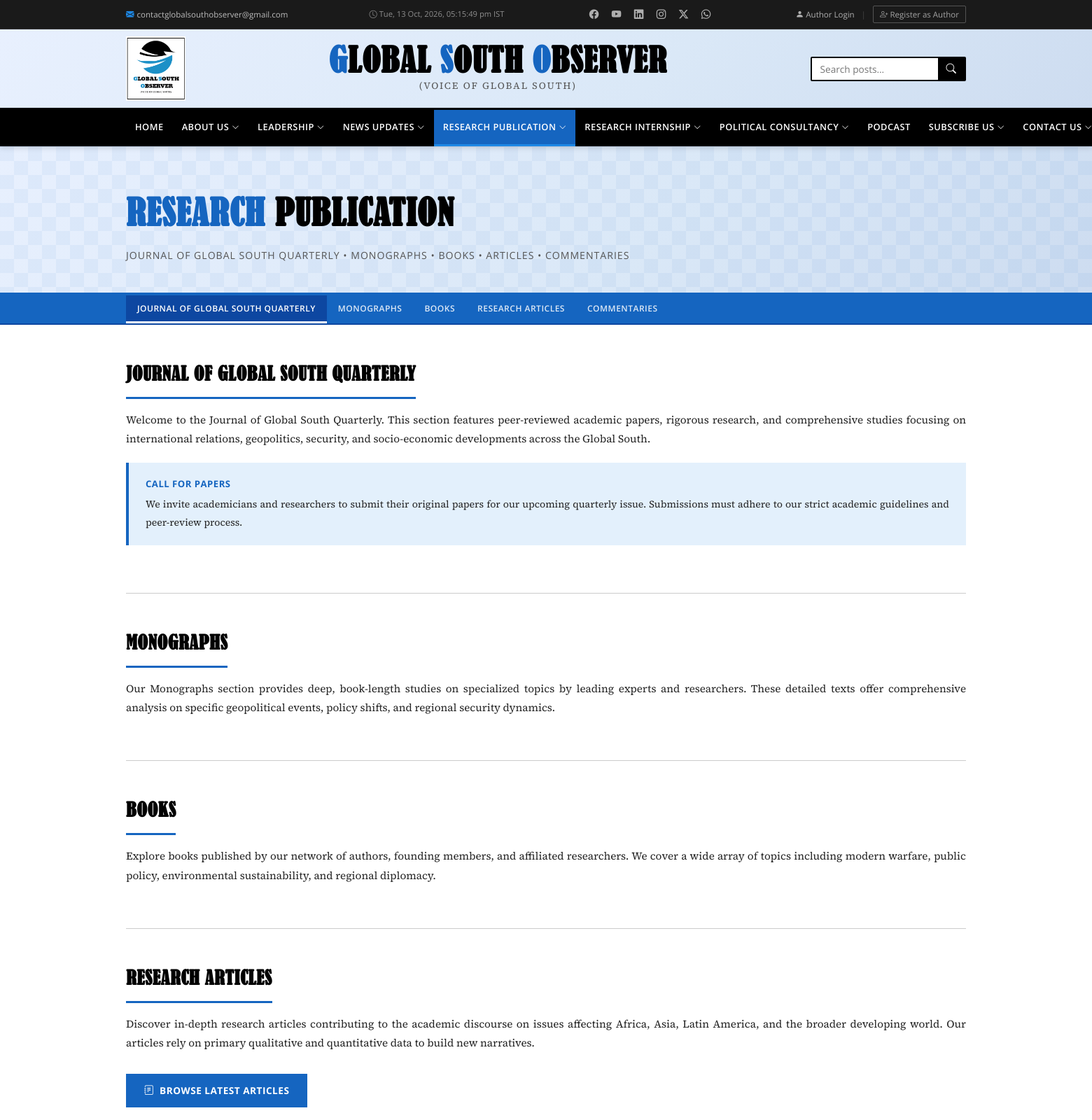
After one commit to 21mcs109/GlobalSouthObserver, a Django app: page /research-publication/ in a window 1560 px wide; the page is wider, and only the part inside the window is pictured. The commit adds this page. Shown: the top 1600 px of that part at 70% size. Run offline with Django 5.2, Linux system fonts and the light colour scheme; some web fonts are replaced.

Commit message:
RESEARCH PUBLICATION in main menu added

```diff
--- a/gso2/observer/context_processors.py
+++ b/gso2/observer/context_processors.py
@@ -38,6 +38,17 @@ def site_context(request):
                     {'name': 'Arctic & North America', 'url': 'news', 'anchor': '?category=arctic-north-america'},
                 ]
             },
+            # ── NEW SECTION ADDED HERE ──
+            # ── UPDATED SECTION ──
+            {
+                'name': 'Research Publication', 'url': 'research_publication', 'subs': [
+                    {'name': 'Journal of Global South Quarterly', 'url': 'research_publication', 'anchor': '#journal'},
+                    {'name': 'Monographs', 'url': 'research_publication', 'anchor': '#monographs'},
+                    {'name': 'BOOKS', 'url': 'research_publication', 'anchor': '#books'},
+                    {'name': 'Research Articles', 'url': 'research_publication', 'anchor': '#research-articles'},
+                    {'name': 'Commentaries', 'url': 'research_publication', 'anchor': '#commentaries'},
+                ]
+            },
             {
                 'name': 'Research Internship', 'url': 'internships', 'subs': [
                     {'name': 'Certificate Courses', 'url': 'internships', 'anchor': '#certificate'},
--- a/gso2/observer/forms.py
+++ b/gso2/observer/forms.py
@@ -86,11 +86,12 @@ class PostSubmissionForm(forms.ModelForm):
     )
     class Meta:
         model  = Post
-        fields = ['title','category','image','keywords','content']
+        fields = ['title','category','image','image_credit','keywords','content']
         widgets = {
             'title':    forms.TextInput(attrs={'class':'form-control','placeholder':'Article title — clear and descriptive'}),
             'category': forms.Select(attrs={'class':'form-control'}),
             'image':    forms.FileInput(attrs={'class':'form-control','accept':'image/*'}),
+            'image_credit': forms.TextInput(attrs={'class':'form-control','placeholder':'e.g., Photo by Reuters / AI Generated by Midjourney'}),
             'keywords': forms.TextInput(attrs={'class':'form-control','placeholder':'e.g. diplomacy, BRICS, India, geopolitics (comma separated)'}),
             # 'content':  forms.Textarea(attrs={'class':'form-control','placeholder':'Write your full article here...','rows':18}),
         }
--- a/gso2/observer/urls.py
+++ b/gso2/observer/urls.py
@@ -7,6 +7,7 @@ urlpatterns = [
     path('about/', views.AboutView.as_view(), name='about'),
     path('news/', views.NewsView.as_view(), name='news'),
     path('news/ajax/', views.news_ajax_view, name='news_ajax'),
+    path('research-publication/', views.ResearchPublicationView.as_view(), name='research_publication'),
     path('leadership/', views.LeadershipView.as_view(), name='leadership'),
     path('internships/', views.InternshipsView.as_view(), name='internships'),
     path('political-consultancy/', views.PoliticalView.as_view(), name='political'),
--- a/gso2/observer/views.py
+++ b/gso2/observer/views.py
@@ -10,7 +10,7 @@ from django.utils import timezone
 from .api import fetch_news, fetch_top_headlines, get_category_query, get_fallback_news
 
 from .models import (
-    Post, Author, Podcast, Internship, AdvisoryMember, Subscriber, EditorialMember
+    Post, Author, Podcast, Internship, AdvisoryMember, Subscriber, EditorialMember, Founder
 )
 from .forms import (
     SubscriberForm, ContactForm, ResearchApplicationForm,
@@ -278,7 +278,19 @@ class AboutView(TemplateView):
             {'id':'subscription','label':'Subscription & Refund Policy'},
         ]
         return ctx
+class ResearchPublicationView(TemplateView):
+    template_name = 'research_publication.html'
 
+    def get_context_data(self, **kwargs):
+        ctx = super().get_context_data(**kwargs)
+        ctx['research_sections'] = [
+            {'id':'journal',           'label':'Journal of Global South Quarterly'},
+            {'id':'monographs',        'label':'Monographs'},
+            {'id':'books',             'label':'BOOKS'},
+            {'id':'research-articles', 'label':'Research Articles'},
+            {'id':'commentaries',      'label':'Commentaries'},
+        ]
+        return ctx
 class LeadershipView(TemplateView):
     template_name = 'leadership.html'
     def get_context_data(self, **kwargs):
@@ -291,6 +303,7 @@ class LeadershipView(TemplateView):
         ]
         ctx['advisory_members'] = AdvisoryMember.objects.all()
         ctx['editorial_members'] = EditorialMember.objects.all()
+        ctx['founders'] = Founder.objects.all()
         return ctx
 
 class InternshipsView(TemplateView):
--- a/gso2/templates/base.html
+++ b/gso2/templates/base.html
@@ -225,7 +225,7 @@
           >
           <span class="sep">|</span>
           <a href="{% url 'author_submit' %}" class="btn-author"
-            ><i class="bi bi-plus-circle"></i> Submit Post</a
+            ><i class="bi bi-plus-circle"></i> Submit Article</a
           >
           <span class="sep">|</span>
           <a href="{% url 'author_logout' %}"
--- a/gso2/templates/home.html
+++ b/gso2/templates/home.html
@@ -178,7 +178,7 @@
       <div>
         <div style="margin-bottom:20px;">
           <div class="section-label"><i class="bi bi-graph-up-arrow"></i> Trending</div>
-          <h2 class="section-title">Trending Posts</h2>
+          <h2 class="section-title">Trending Articles</h2>
           <div class="section-divider"></div>
         </div>
 
--- /dev/null
+++ b/gso2/templates/research_publication.html
@@ -0,0 +1,59 @@
+{% extends 'base.html' %}
+{% block title %}Research Publication{% endblock %}
+
+{% block content %}
+<div class="page-hero">
+  <div class="container">
+    <h1 class="page-hero-title"><span>Research</span> Publication</h1>
+    <p class="page-hero-subtitle">Journal of Global South Quarterly &bull; Monographs &bull; Books &bull; Articles &bull; Commentaries</p>
+  </div>
+</div>
+
+<!-- Sub-navbar -->
+<nav class="sub-navbar" aria-label="Research Publication sections">
+  <div class="sub-navbar-inner">
+    {% for sec in research_sections %}
+    <button class="sub-nav-btn {% if forloop.first %}active{% endif %}" data-target="{{ sec.id }}">{{ sec.label }}</button>
+    {% endfor %}
+  </div>
+</nav>
+
+<div class="container">
+
+  <!-- JOURNAL -->
+  <section class="content-section" id="journal">
+    <h2>Journal of Global South Quarterly</h2>
+    <p>Welcome to the Journal of Global South Quarterly. This section features peer-reviewed academic papers, rigorous research, and comprehensive studies focusing on international relations, geopolitics, security, and socio-economic developments across the Global South.</p>
+    <div class="info-box" style="margin-top:20px;">
+      <h4>Call for Papers</h4>
+      <p>We invite academicians and researchers to submit their original papers for our upcoming quarterly issue. Submissions must adhere to our strict academic guidelines and peer-review process.</p>
+    </div>
+  </section>
+
+  <!-- MONOGRAPHS -->
+  <section class="content-section" id="monographs">
+    <h2>Monographs</h2>
+    <p>Our Monographs section provides deep, book-length studies on specialized topics by leading experts and researchers. These detailed texts offer comprehensive analysis on specific geopolitical events, policy shifts, and regional security dynamics.</p>
+  </section>
+
+  <!-- BOOKS -->
+  <section class="content-section" id="books">
+    <h2>BOOKS</h2>
+    <p>Explore books published by our network of authors, founding members, and affiliated researchers. We cover a wide array of topics including modern warfare, public policy, environmental sustainability, and regional diplomacy.</p>
+  </section>
+
+  <!-- RESEARCH ARTICLES -->
+  <section class="content-section" id="research-articles">
+    <h2>Research Articles</h2>
+    <p>Discover in-depth research articles contributing to the academic discourse on issues affecting Africa, Asia, Latin America, and the broader developing world. Our articles rely on primary qualitative and quantitative data to build new narratives.</p>
+    <a href="{% url 'news' %}" class="btn-primary" style="margin-top:16px;display:inline-flex;"><i class="bi bi-journal-text"></i> Browse Latest Articles</a>
+  </section>
+
+  <!-- COMMENTARIES -->
+  <section class="content-section" id="commentaries">
+    <h2>Commentaries</h2>
+    <p>Read critical commentaries and opinion pieces by our network of scholars, retired civil servants, and industry experts. These pieces offer timely analysis and critical perspectives on breaking events and policy shifts in the Global South.</p>
+  </section>
+
+</div>
+{% endblock %}
```
Also changed, not shown: gso2/observer/admin.py (+8 -2 lines), gso2/observer/models.py (+24 -0 lines), gso2/templates/leadership.html (+39 -1 lines), gso2/templates/post/detail.html (+16 -1 lines), gso2/db.sqlite3, gso2/observer/migrations/0004_founder.py (added), gso2/observer/migrations/0005_post_image_credit.py (added).
